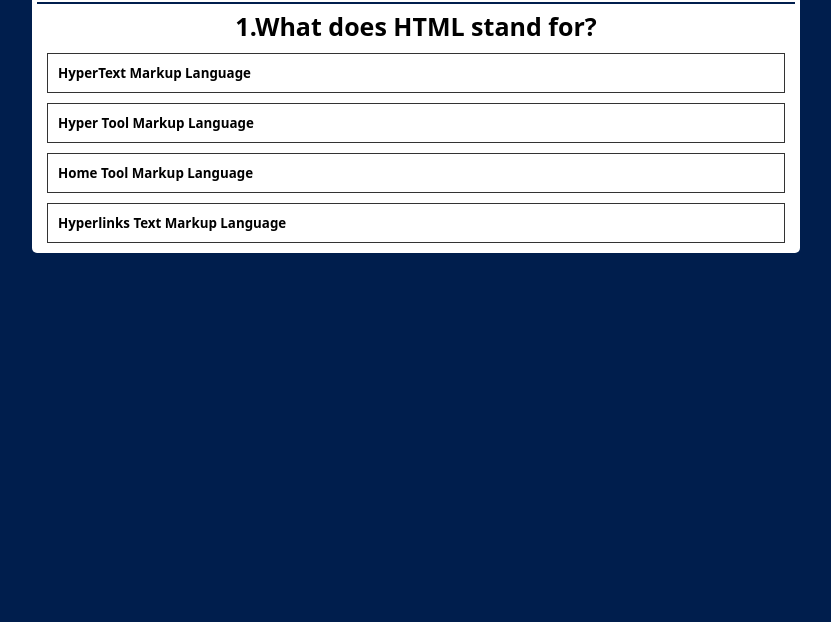
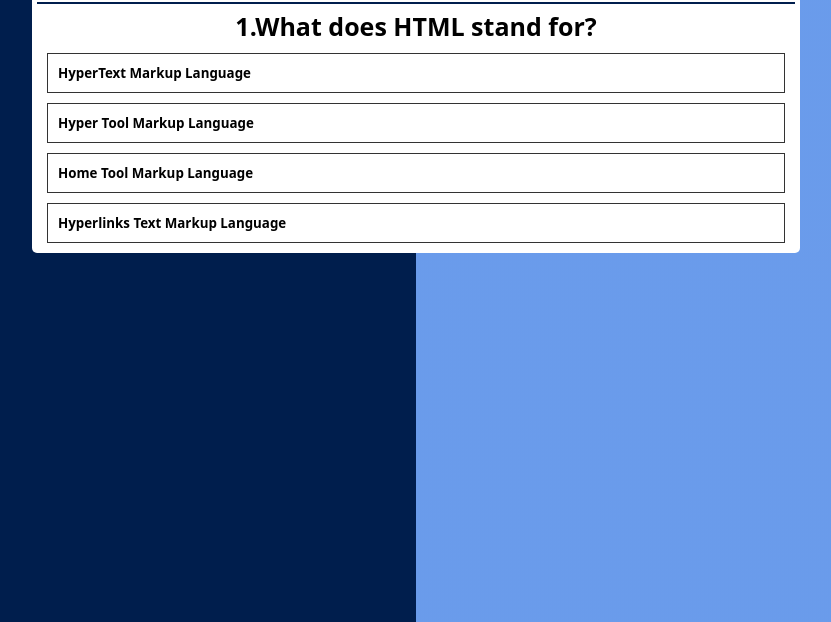
Before and after one commit to abdelfadelAchraf/quiz-App, a plain HTML site: page index.html in a window 1280 px wide. Shown: the part 178-800 px from the top of the page, without its empty margins (224-1055 px from the left). Drawn offline with Linux system fonts and the light colour scheme.

Commit message:
change the body background

```diff
--- a/style.css
+++ b/style.css
@@ -6,7 +6,7 @@
 
 }
 body{
-    background-color: #001e4d;
+    background: linear-gradient(90deg, #001e4d 50%, #1764e0a4 50%);
 }
 .app{
     background-color: #fff;
```
